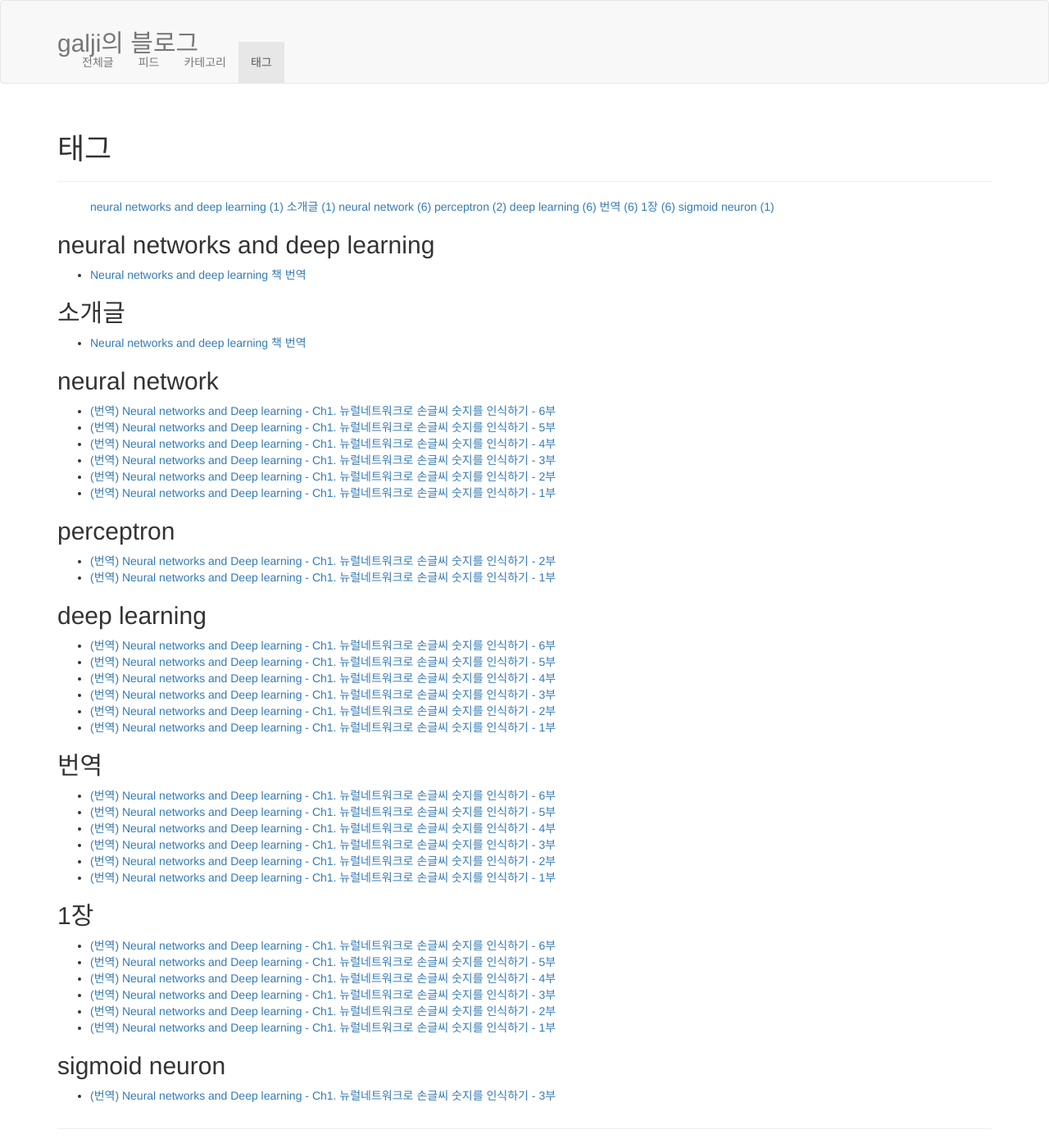
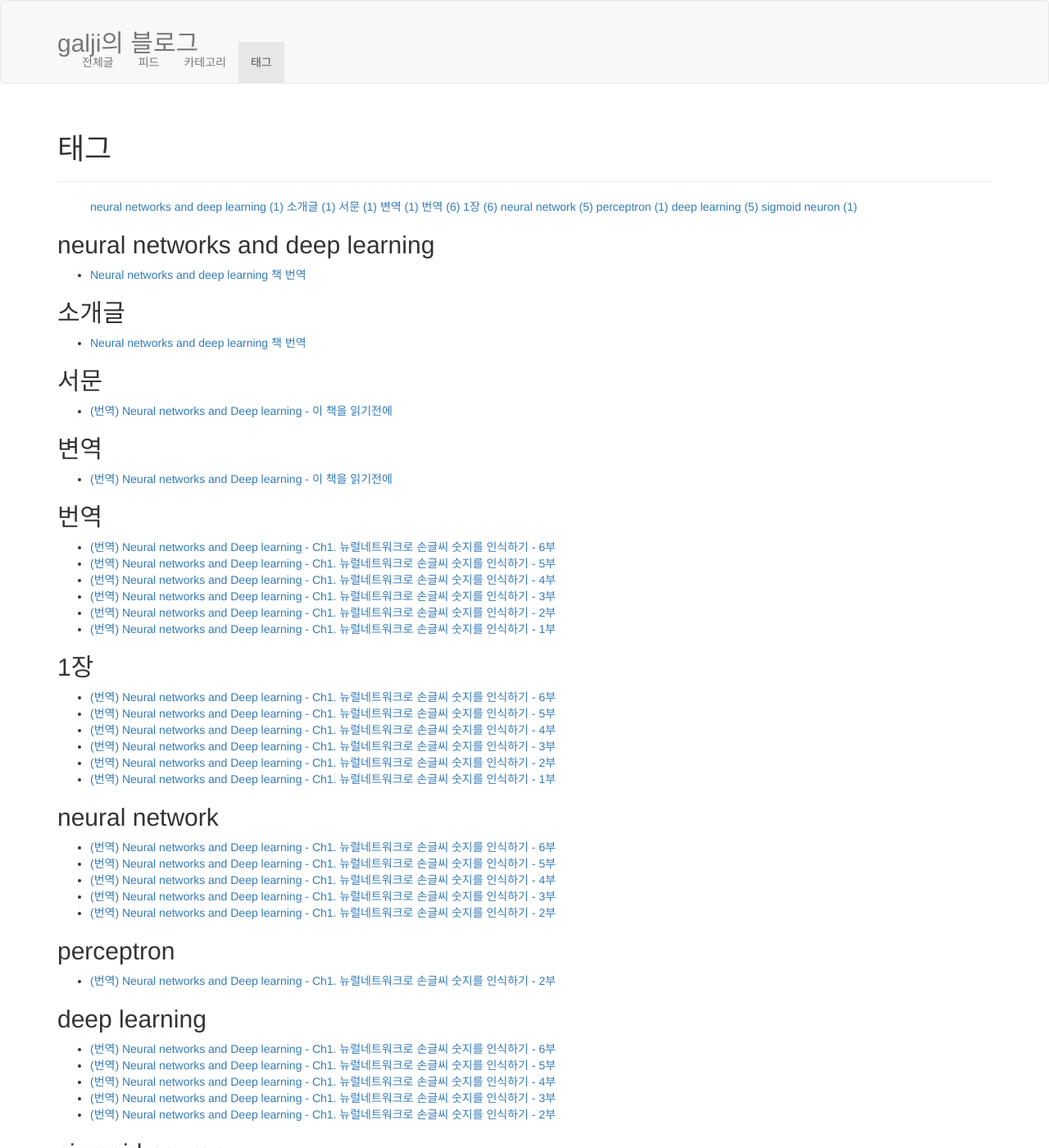
Before and after one commit to philocom/blog, a Jekyll site: the page built from tags.html, in a window 1280 px wide and 1400 px high. Shown: the whole window at 82% size. Built offline with Jekyll 4.4.1, drawn with Linux system fonts in a browser that asks for light colours; nearby versions of some CDN libraries; library files that are not in the unit come from our copies; some of the changed lines change nothing that is shown.

Commit message:
no message

```diff
--- a/_posts/trans_neuraldeep/ch01/2016-01-13-nndl_ch01_intro.md
+++ b/_posts/trans_neuraldeep/ch01/2016-01-13-nndl_ch01_intro.md
@@ -2,7 +2,7 @@
 layout: post
 title: (번역) Neural networks and Deep learning - Ch1. 뉴럴네트워크로 손글씨 숫지를 인식하기 - 1부
 category: neural networks and deep learning
-tags: [neural network, perceptron, deep learning, 번역, 1장]
+tags: [번역, 1장]
 ---
 -**원저자: [Michael Neilson](http://michaelnielsen.org/)**<br>
 -**원문주소: [http://neuralnetworksanddeeplearning.com/chap1.html](http://neuralnetworksanddeeplearning.com/chap1.html)**<br>
--- /dev/null
+++ b/_posts/trans_neuraldeep/preface/2016-01-07-nndl_preface_0.md
@@ -0,0 +1,72 @@
+---
+layout: post
+title: (번역) Neural networks and Deep learning - 이 책을 읽기전에
+category: neural networks and deep learning
+tags: [서문,변역]
+---
+-**원저자: [Michael Neilson](http://michaelnielsen.org/)**<br>
+-**원문주소: [http://neuralnetworksanddeeplearning.com/index.html](http://neuralnetworksanddeeplearning.com/index.html)**<br>
+-**역자: [지식믹서기 == 지중현](joonghyunji@gmail.com)**<br>
+***본 번역의 무단 전재 및 재배포를 금지합니다.***
+<br>
+<br>
+
+이 책에서 배울 수 있는 것은 다음과 같다.
+
+- 첫째, 관찰 데이터를 통해 컴퓨터를 학습시킬 수 있는, 생물학에서 영감을 얻은 아름다운 프로그래밍 패러다임인 인공 신경망.
+- 둘째, 신경망을 가지고 학습하는 강력한 기법들의 집합인 딥러닝.
+
+
+현재, 신경망과 딥러닝 기술은 이미지 인식, 음성 인식 및 자연어 처리에 관련된 많은 문제를 푸는데 가장 좋은 해결책이다. 이 책은 신경망과 딥러닝의 핵심적인 개념들 중 많은 것을 가르쳐 줄 것이다.
+
+이 책에서 어떤 접근법을 사용하는지 좀 더 많은 것을 알고 싶다면 [여기](http://)를 참조해라. 아니면 당장 [1장](http://)부터 시작하면 된다.
+<br>
+<br>
+
+###이 책이 다루는 것은 무엇인가###
+<br>
+<br>
+
+(인공) 신경망은 지금까지 발명된 프로그래밍 접근법 중에서 가장 아름다운 것 중 하나이다. 기존의 프로그래밍 접근법들이 문제를 푸는 것을 보자. 기존의 접근법들은 하나의 커다란 문제를 풀기 위해 사용자가 여러 개의 작은 작업들로 명확하게 정의하고 쪼개야 한다. 그래야만 컴퓨터가 쉽게 알아듣고 처리할 수 있기 때문이다. 그에 반해서 신경망에서는 컴퓨터가 어떻게 문제를 풀지 이래라 저래라 할 필요가 없다. 대신에 관측 데이터를 통해 미리 학습한 후 주어진 현재의 문제에 대한 해답을 찾으면 된다.
+
+데이터로부터 자동으로 학습한다는 것은 꽤 그럴싸해 보인다. 그렇지만 2006년이 오기 전까지 신경망 학습이 기존의 프로그래밍 접근법들보다 우월하게 되리라는 것은 아무도 몰랐다. 이렇게 사정이 달라진 이유는 소위 ‘깊은 신경망 (deep neural network)’을 통한 학습 때문이다. 우리는 현재 그 기법들을 ‘딥러닝’이라고 부른다. 딥러닝 기법들은 점점 더 개발되었고, 오늘날 깊은 신경망과 딥러닝은 특히 컴퓨터 비젼, 음성 인식, 그리고 자연어 처리에 관련된 여러 중요한 문제들에 대해서 뛰어난 성과를 올리고 있다. 이러한 딥러닝 기술은 구글, 마이크로소프트, 페이스북과 같은 회사들에서 거대한 규모로 쓰이고 있다.
+
+이 책의 목적은 독자들이 최신의 딥러닝 기법들을 포함한 신경망의 핵심 개념들을 숙달하도록 도와주는 것이다. 이 책의 내용을 다 읽은 후에 우리는 복잡한 패턴인식 문제들을 풀기 위해서 신경망과 딥러닝을 사용하는 프로그램을 만들 수 될 것이다. 그리고 배운 것들을 이용해서 새로운 문제들을 해결하기 위한 기초를 갖게 될 것이다.
+<br><br>
+
+###원리지향의 접근법###
+
+이 책은 다음과 같은 한가지 확신이 있다. 여러분이 신경망과 딥러닝 주제에 관한 아주 길고 다양한 아이디어들의 목록을 흐릿하게 이해하는 것 보다는 핵심 원리의 이해를 견고히 하는 것이 훨씬 더 낫다는 점이다. 일단 핵심 아이디어를 잘 이해하게 된다면, 또 다른 새로운 교재도 금방 빠르게 이해할 수 있을 것이다. 프로그래밍 언어 관점에서 빗대어 말하자면, 새로운 언어의 중요한 문법, 라이브러리 및 자료구조등을 숙달하는 것이라고도 할 수 있다.  아직 여러분은 그 언어를 아주 조금밖에 알지 못할지도 모른다. 프로그래밍 언어의 많은 수가 엄청나게 방대한 표준 라이브러리들을 가지고 있기 때문이다. 하지만 새로운 라이브러리나 자료구조를 쓸 때 이제는 쉽고 빠르게 이해할 수 있을 것이다.
+
+이 책은 몇몇 특정한 신경망 라이브러리를 사용하는 방법을 알려주는 튜토리얼이 절대 아니다. 만약 어떤 라이브러리를 사용하여 문제를 푸는 방법을 배우고자 한다면 이 책을 읽지 마라! 그저 본인이 배우고자 하는 라이브러리를 찾아서 그와 관련된 튜토리얼과 문서들을 읽는 편이 낫다. 앞선 방법이 즉각적인 문제풀이 성과를 줄지 모르지만 주의해야 한다. 만약 여러분이 신경망이 정말 어떻게 작동하는지 이해하길 원하거나 혹은 지금부터 몇 년간 이어지게 될 통찰력을 원하는 것이라면, 인기있는 라이브러리 겨우 몇 개 배우는 것 가지고는 충분하지 않다. 그 대신에 신경망이 어떻게 작동하는지 기저에 깔려있는 튼튼하고 오래갈 수 있는 통찰력이 필요하다. 기술은 새롭게 왔다가 언젠가 구식이 되어버리지만 통찰력만은 영원하다.
+<br><br>
+
+###실천적 방법론###
+
+우리는 신경망과 딥러닝 뒤에있는 핵심 원리를 구체적인 문제를 해결함으로서 배울 것이다. 예를 들어 필기체 숫자들을 컴퓨터가 인식하도록 가르치는 것을 들 수 있다. 이 문제는 기존의 방법론을 가지고 프로그래밍하여 해결하기 극도로 어렵다. 그렇지만 이 문제는 사실 특별한 라이브러리도 없는 몇 줄의 코드로 이루어진 간단한 신경망을 이용하더라도 꽤 잘 풀 수 있다. 게다가, 우리는 신경망과 딥러닝의 아이디어를 점차적으로 많이 결합하는 방법으로 최초의 프로그램을 반복 개선시킬 수 있다.
+
+이 책을 실천적 방법론을 가지고 읽기 위해서는 약간의 프로그래밍 경험이 필요하다. 그러나, 꼭 직업적인 프로그래머일 필요는 없다. 나는 파이썬 언어(버전 2.7)로 여기에 있는 코드들을 작성했다. 파이썬 프로그래밍을 모르더라도, 약간의 노력이면 금방 이해할 만큼 쉬우니 걱정마시라. 이 책을 진행하는 동안에 우리는 실험을 하고 이해를 증진시키기 위한 용도로서 자그마한 신경망 라이브러리를 개발할 것이다. 모든 소스코드는 [**여기**](https://github.com/mnielsen/neural-networks-and-deep-learning)에서 다운로드 받을 수 있다. 이 책을 다 읽었거나 혹은 읽어가는 중이라면, 본인에게 쓸만한 제품 수준의 더 많은 특성이 완비된 신경망 라이브러리도 쉽게 고를 수 있을 것이다.
+
+이 책을 읽기 위한 수학상의 요구사항들은 그리 대단치 않다. 대부분의 장들에서 약간의 수학이 들어가긴 하지만, 기초적인 대수학과 함수의 좌표를 그리는 것에 불과하므로 대부분의 독자들에겐 괜찮을 거라고 생각한다. 나는 이따금씩 좀 더 고급수학을 사용하긴 하지만 당신이 심지어 어떤 수학적 세부사항을 놓치더라도 내용을 따라올 수 있도록 책의 짜임새를 구성하였다. [**제2장**](https://xxxxx)에서는 어려운 수학을 광범위하게 많이 쓰는데, 이 부분에서는 다변수 미적분 및 선형대수의 지식이 필요하다. 그 수학들에 익숙하지 않은 독자들을 위해 장의 앞부분에서 접근하기 위한 방향을 알려주기 위한 토론으로 시작할 것이다. 만약 2장이 너무 어렵다고 생각한다면, 그냥 [**요약**](https://xxxxx) 부분으로 건너뛰어도 좋다. 어떠한 경우에도 어렵다고 해서 처음부터 걱정할 필요가 없다.
+
+이 책처럼 원리 중심적인 것과 실천적인 것 모두를 목표로 하는 책은 거의 없다. 하지만, 신경망의 근본적인 아이디어들부터 잘 이해하는 것이 가장 잘 배울 수 있는 길이라고 믿는다. 우리는 그저 추상적 이론으로 채워진 프로그램 코드가 아닌 체험 가능하고 확장 가능한 살아있는 코드를 짜게 될 것이다. 이러한 방법으로 이론과 실제 모두에서 기초를 이해하게 될 것이고, 보다 심화된 지식도 쉽게 얻을 수 있을 것이다.
+
+###연습문제와 심화문제###
+
+저자가 독자에게 예제와 심화문제를 반드시 풀어 보도록 경고하는 것은 기술서적에서 그리 보기 드문 것은 아니다. 나는 책에서 그런 경고문을 읽을 때마다 언제나 조금 기묘한 느낌이 든다. 만약 예제나 심화문제를 풀지 않으면 나쁜 일이 일어날까? 당연히 아니다. 약간의 시간을 얻을 테지만 이해의 깊이는 낮아지게 된다. 숙제를 하는 것이 때때로 유용할 경우도 있고 그렇지 않은 경우도 있다.
+
+
+
+그럼 이 책에서는 어떤 방식이 좋은가? 예제의 대부분은 실제로 다 풀어보는 게 좋지만 심화문제는 예외다.
+
+
+책 내용을 잘 이해했는지 기본적인 확인을 위해서 대부분의 예제를 꼭 풀어봐야 한다. 만약 예제를 쉽게 잘 풀지 못한다면, 아마도 근본적인 무언가를 이해 못하고 지나간 것이다. 물론 아주 가끔씩만 그렇다면 계속 진행해도 좋다 - 독자에게 약간의 오해가 발생했거나 저자가 무언가를 형편없는 말을 써서 그랬을 가능성이 있기 때문이다. 하지만 대부분의 예제 풀이가 힘들다면 앞에 있는 책 내용을 다시 읽어볼 필요가 있다.
+
+
+심화문제는 또 다른 관점에서 봐야한다. 그것들은 예제보다는 더 어렵고, 어떤 문제들은 풀기위해 아주 머리를 싸매야 하니 말이다. 성가신 일이지만 그런 좌절에도 버텨내는 인내심만이 진정으로 하나의 주제를 이해하고 체득하기 위한 방법이다.
+
+
+그렇다고는 했지만 나는 심화문제를 힘들게 전부 풀어보는 것을 추천하지 않는다. 훨씬 더 나은 것은 자신만의 프로젝트를 찾는 것이다. 주식 가격을 예측하는 프로젝트를 해보던가 어떤 프로젝트든지 해보아라. 중요한 것은 관심있는 프로젝트를 찾는 것이다. 그런 방식으로 이 책에 있는 심화문제들을 무시하던지 아니면 본인 자신의 프로젝트에서 영감을 얻는 재료로서만 사용하라. 본인에게 관심있는 프로젝트에 몰두하며 애쓰는 것이 그 어떤 심화문제들을 많이 풀어보는 것보다 훨씬 더 많은 것을 가르쳐 줄 것이다. 관심을 갖고 몰두하는 것이 숙달하기 위한 열쇠다.
+
+
+물론, 마음에 정한 그런 프로젝트가 없을지도 모르지만 적어도 있는 것처럼 하자. 그래도 괜찮다. 하고자 하는 마음이 생기는 그런 문제들을 대상으로 시작하면 된다. 그리고 이 책에 있는 내용이 여러분의 창의적인 개인 프로젝트 아이디어를 찾는데 도움이 되도록 이용하라.
```
